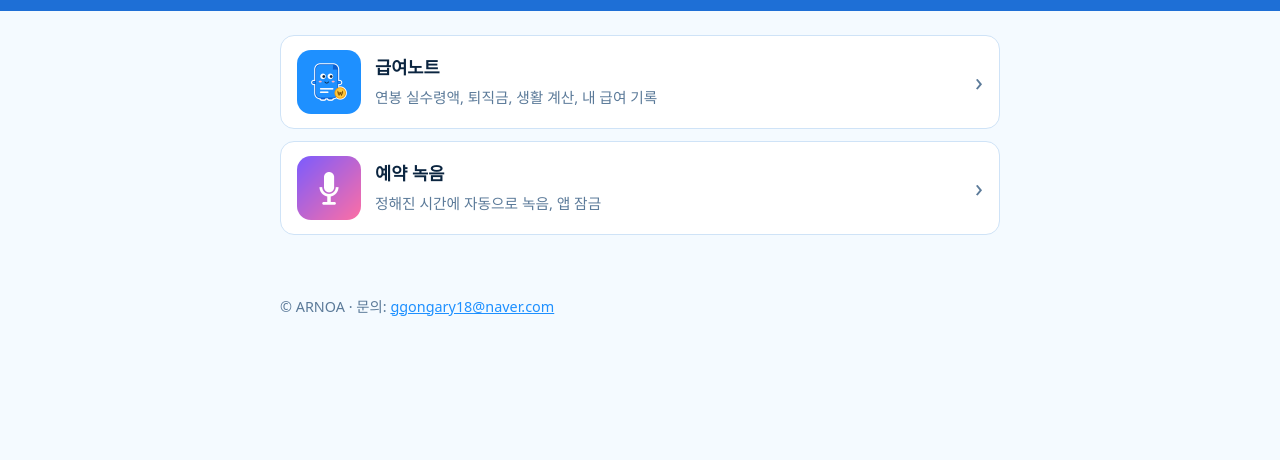
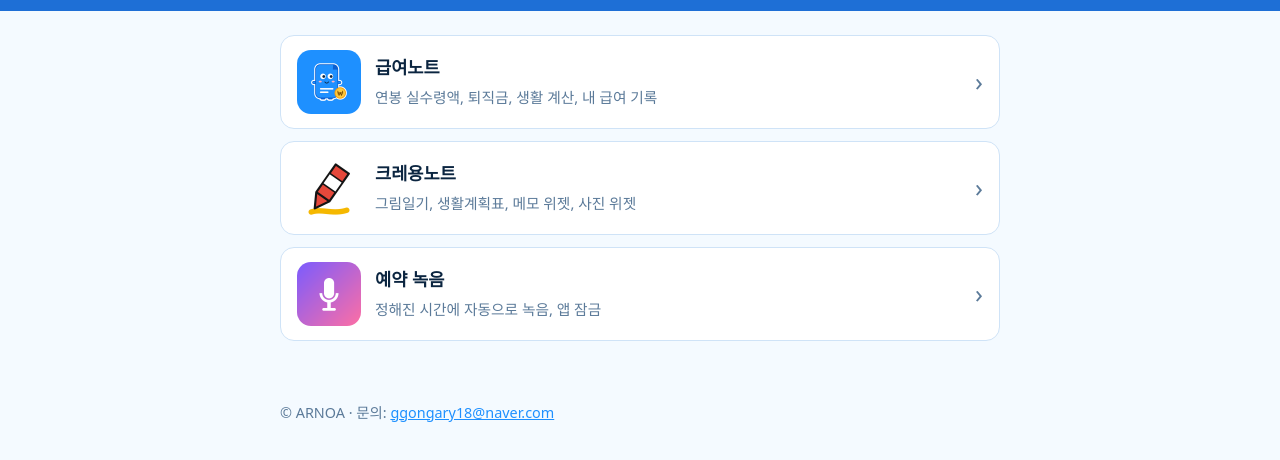
Before and after one commit to arnoa18/arnoa18.github.io, a plain HTML site: page index.html in a window 1280 px wide. Shown: the part 86-546 px from the top of the page. Drawn offline with Linux system fonts and the light colour scheme.

Commit message:
Add files via upload

```diff
--- a/index.html
+++ b/index.html
@@ -37,6 +37,14 @@
     </div>
     <span class="go" aria-hidden="true">&rsaquo;</span>
   </a>
+  <a class="app" href="/crayonnote/">
+    <img src="/crayonnote/icon.png" alt="크레용노트 아이콘">
+    <div class="t">
+      <h2>크레용노트</h2>
+      <p>그림일기, 생활계획표, 메모 위젯, 사진 위젯</p>
+    </div>
+    <span class="go" aria-hidden="true">&rsaquo;</span>
+  </a>
   <a class="app" href="/scheduled-recorder/">
     <img src="/scheduled-recorder/icon.png" alt="예약 녹음 아이콘">
     <div class="t">
```
